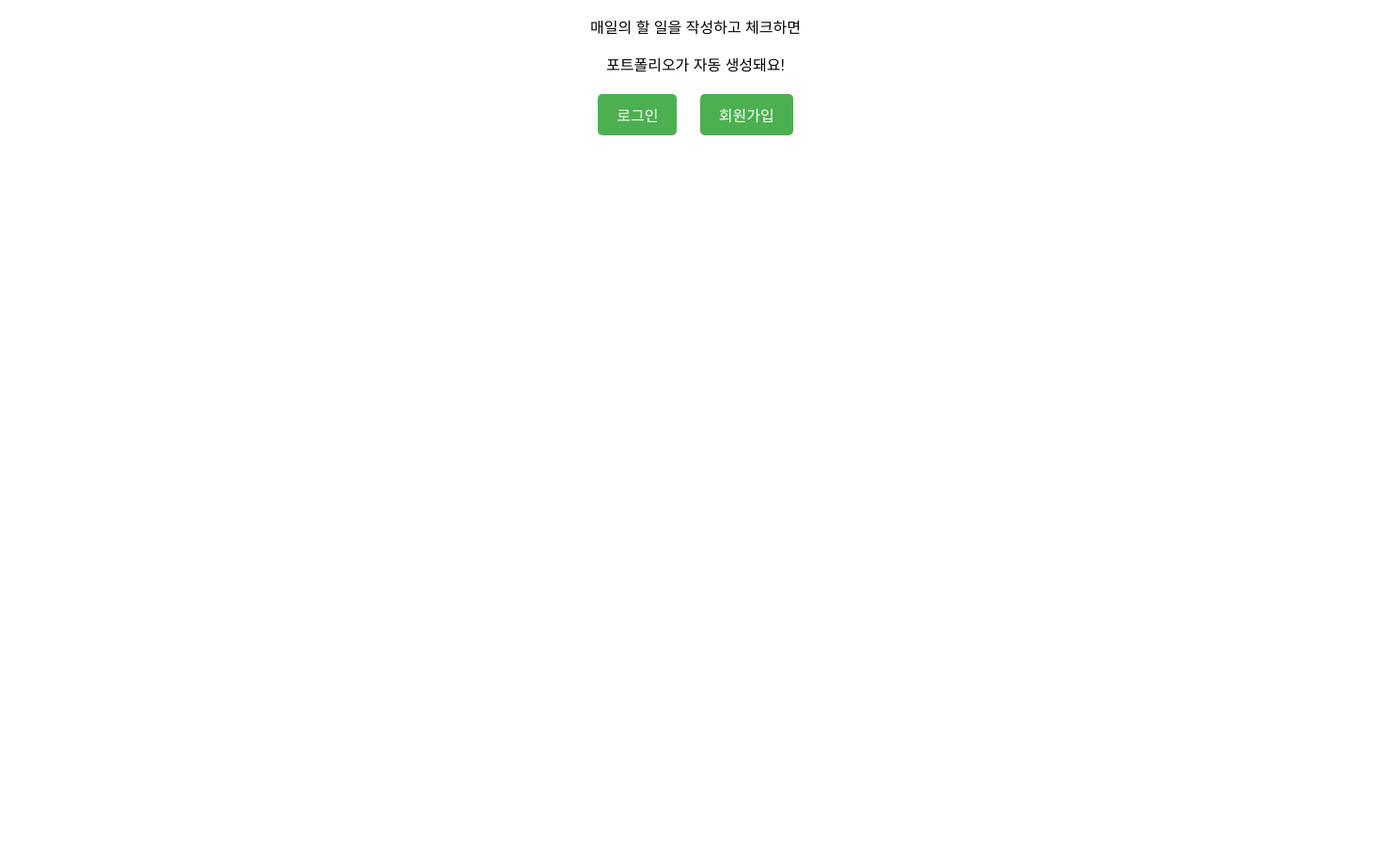
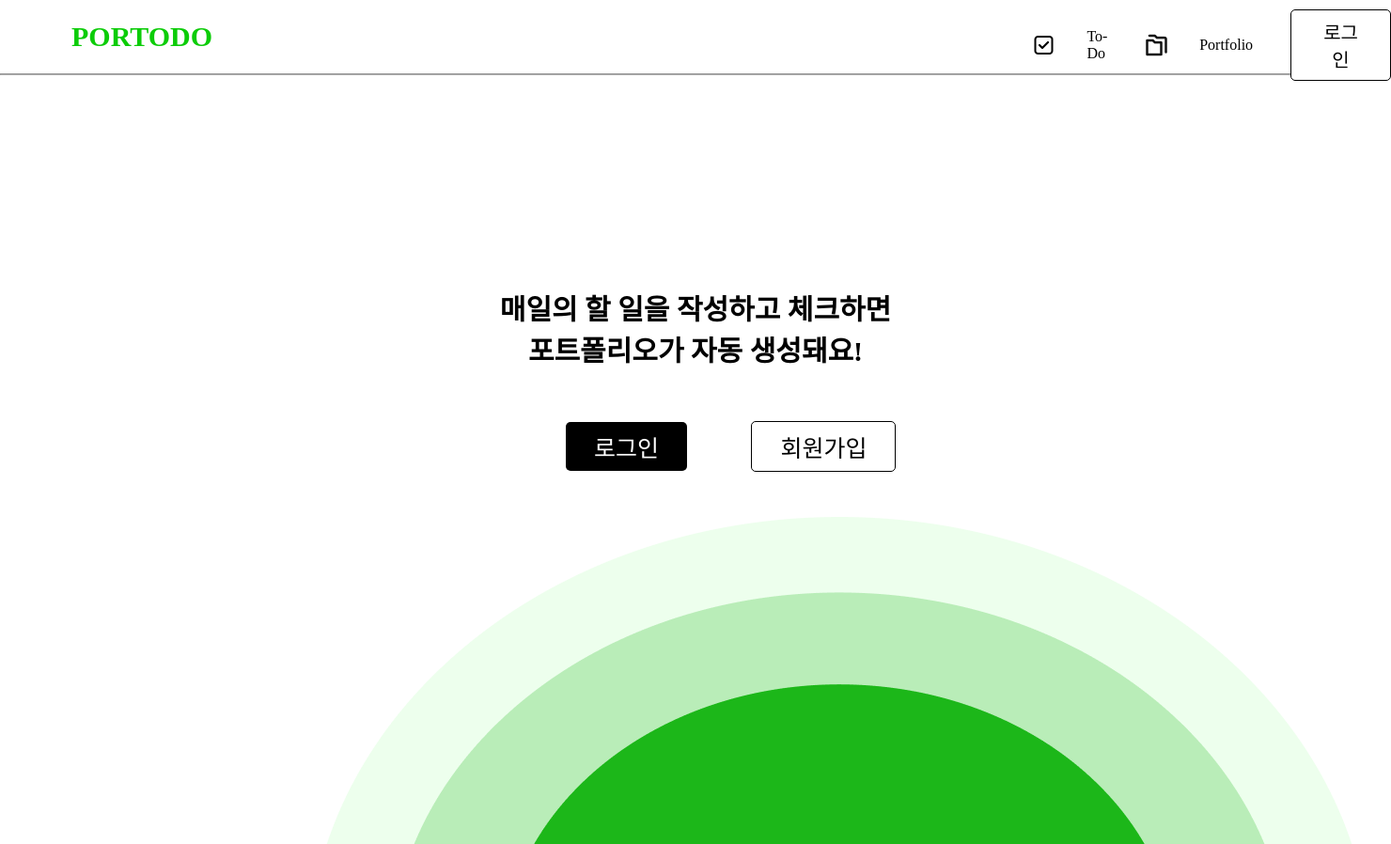
Before and after one commit to EwhaGreen/GreenPower, a Flask app: page / in a window 1480 px wide. Shown: the whole page at 94% size. Before the commit the page ends 144 px from the top, so only its background shows below. Run offline with Flask 3, Linux system fonts and the light colour scheme.

Commit message:
main 작업

```diff
--- a/static/css/main.css
+++ b/static/css/main.css
@@ -1,32 +1,131 @@
-body {
-    font-family: Arial, sans-serif;
-    text-align: center;
-    margin: 0;
-    padding: 0;
+body{
+
+margin:0;
 }
 
-p {
-    margin-bottom: 10px;
+
+h1{
+
+         color: #0CCC08;
+        font-family: Wanted Sans;
+        font-size: 30px;
+        font-style: normal;
+        font-weight: 700;
+        line-height: normal;
+        text-align: left;
+        margin-left : 76px; margin-top: 22px; margin-bottom: 22px;
+}
+h2{
+    position:relative;
+    text-align: center;
+    font-size: 30px;
+    top:200px;
+
+}
+.nav {
+    display: flex;
+    position:absolute;
+    left: 73%;
+    top: 10px;
+    align-items: center;
+
+}
+.button_login_top {
+    /* 로그인 버튼 스타일 */
+    margin-left: 30px; /* 이 부분이 버튼을 오른쪽으로 밀어냄 */
+    padding: 8px 30px;
+    background-color: #ffffff;
+    color: black;
+    border: 1px solid black;
+    font-size: 20px;
+
+
+    border-radius: 5px;
+    cursor: pointer;
+}
+.button_login_top:hover{
+    background-color: #000000;
+    color:#ffffff;
+
+}
+.nav img {
+    margin-right: 5px;
 }
 
-button {
-    background-color: #4CAF50;
+.nav p {
+    margin: 0 10px;
+}
+/* .nav{
+
+position: absolute;
+left: 70%;
+top:10px;
+width:300px;
+} */
+/* .icon_check{
+position: absolute;
+left: 70%;
+top: 10px;
+
+}
+.icon_pofo{
+    position: absolute;
+left: 83%;
+top:10px;
+
+} */
+.button_login {
+    position: relative;
+    padding: 8px 30px;
+    left:40%;
+    top:220px;
+    background-color: #000000;
     color: white;
-    padding: 10px 20px;
-    text-align: center;
-    text-decoration: none;
-    display: inline-block;
-    font-size: 16px;
-    margin: 10px;
-    cursor: pointer;
     border: none;
     border-radius: 5px;
+    cursor: pointer;
+    font-size: 25px;
+    text-transform: uppercase;
+    margin: 10px;
+    outline: none;
+    transition: background-color 0.3s;
+}
+.button_sign {
+    position:relative;
+    padding: 8px 30px;
+
+    margin:0px;
+    left:43%;
+    top:220px;
+    background-color: #ffffff;
+    color: black;
+    border: 1px solid black;
+
+    border-radius: 5px;
+    cursor: pointer;
+
+    font-size: 25px;
+
+    text-transform: uppercase;
+    margin: 10px;
+    outline: none;
+    transition: background-color 0.3s;
+}
+.button_sign:hover {
+    background-color: #000000;
+    color:#ffffff;
+}
+.button_login:hover{
+    background-color: #ffffff;
+    color:#000000;
+    border:1px solid black;
 }
 
-button:hover {
-    background-color: #45a049;
+.green{
+   position: absolute;
+    top:550px;
+
+
+
+
 }
-
-button:active {
-    background-color: #3e8e41;
-}
--- a/templates/main.html
+++ b/templates/main.html
@@ -1,15 +1,24 @@
 <!DOCTYPE html>
-<html lang="en">
+<html>
 <head>
-    <meta charset="UTF-8">
-    <meta name="viewport" content="width=device-width, initial-scale=1.0">
-    <title>Document</title>
+    <div style ="width : 1440px;"></div>
     <link rel="stylesheet" type="text/css" href="../static/css/main.css">
 </head>
 <body>
-    <p>매일의 할 일을 작성하고 체크하면</p>
-    <p>포트폴리오가 자동 생성돼요!</p>
-    <button>로그인</button>
-    <button>회원가입</button>
+    <header class ="logo"><h1>PORTODO</h1>
+    <div class = "nav">
+    <img class="icon_check" src="/static/images/check.png">
+    <p> To-Do</p>
+    <img class="icon_pofo" src="/static/images/pofo.png">
+    <p>Portfolio</p>
+    <button class="button_login_top">로그인</button>
+    </div>
+    </header>
+    <hr width="100%" style = "border-bottom: 1px solid  #A8A8A8;">
+
+    <h2>매일의 할 일을 작성하고 체크하면 <br> 포트폴리오가 자동 생성돼요!</h2>
+    <button class="button_login">로그인</button>
+    <button class="button_sign">회원가입</button>
+    <img class="green" src="/static/images/green.png">
 </body>
 </html>
```
Also changed, not shown: static/images/check.png (added), static/images/green.png (added), static/images/pofo.png (added).
